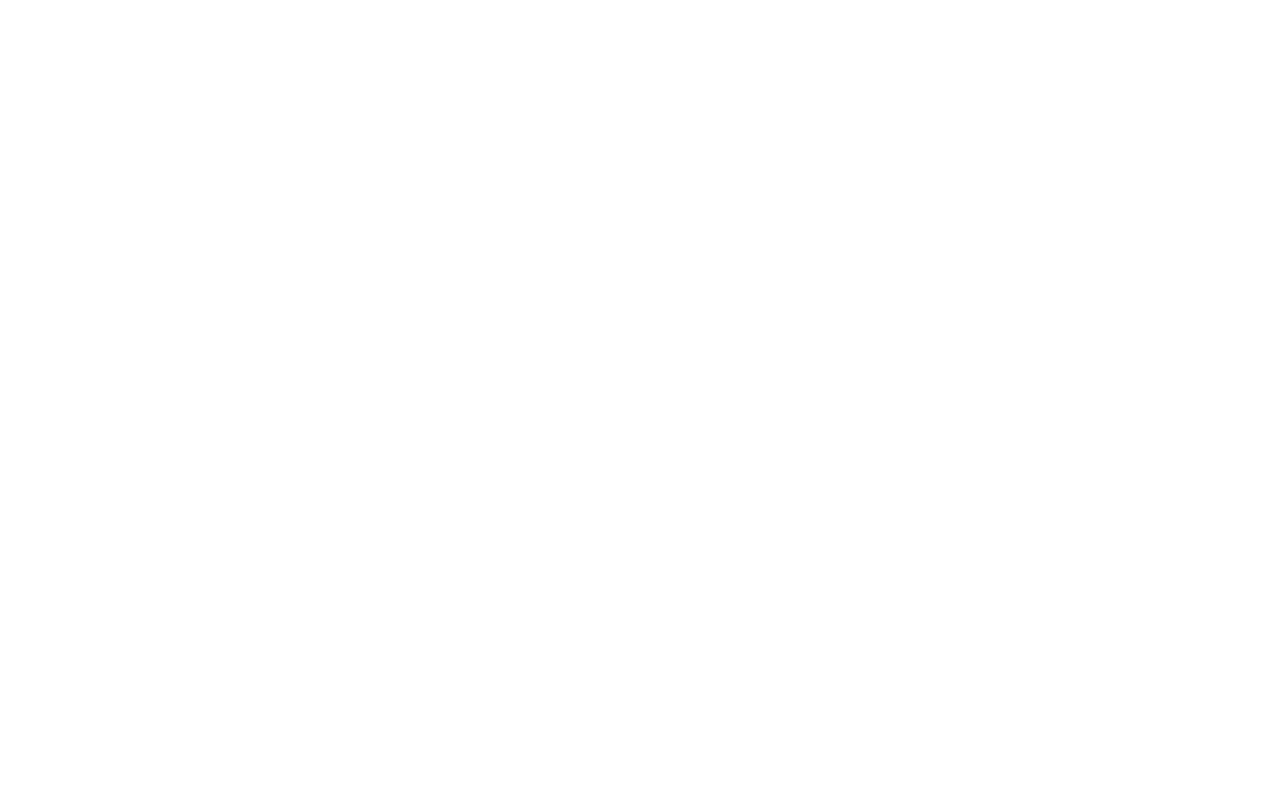
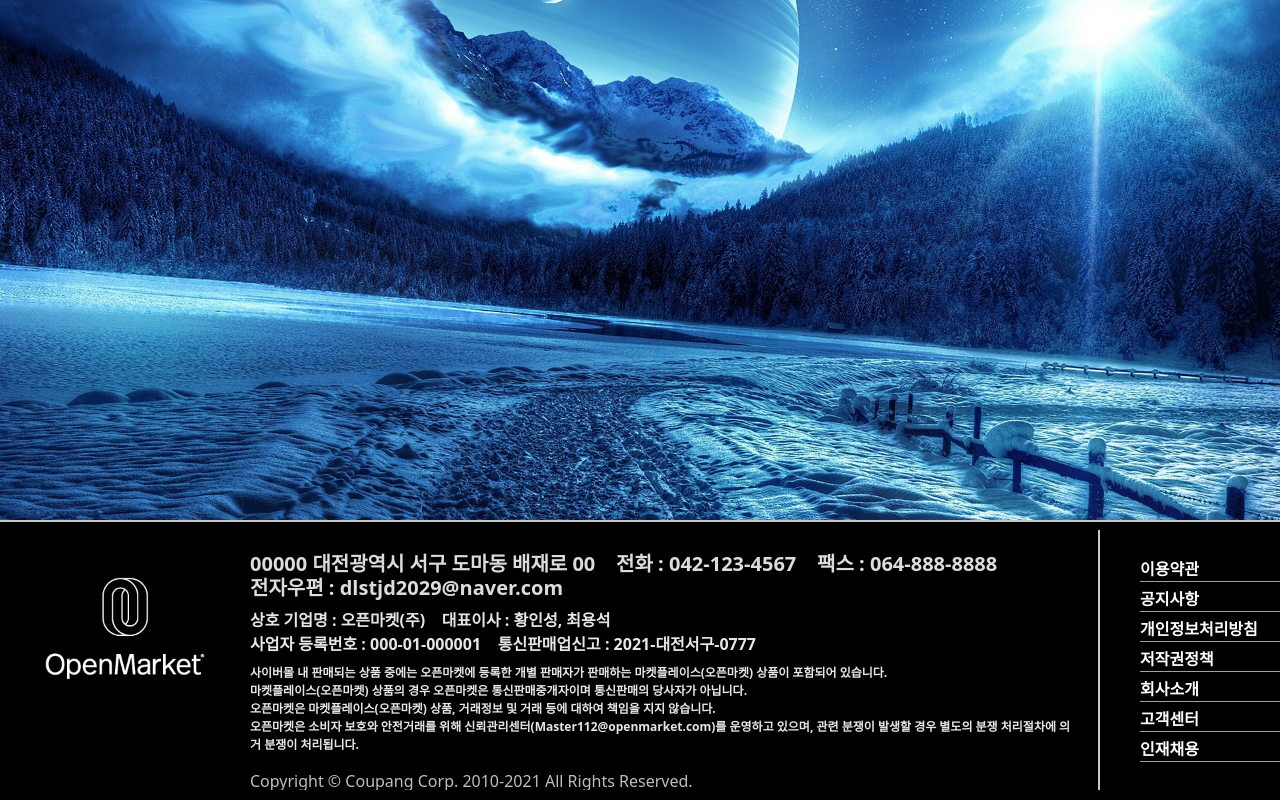
Before and after one commit to HwangInSeong1/Vue-OPMK, a Vue app: page / in a window 1280 px wide. Shown: the part 330-1130 px from the top of the page. Before the commit the page ends 800 px from the top, so only its background shows below. Built offline with nearby package versions, Linux system fonts and the light colour scheme.

Commit message:
Create Footer

```diff
--- a/src/App.vue
+++ b/src/App.vue
@@ -5,18 +5,21 @@
     <div>
       <router-view></router-view>
     </div>
+    <Footer />
   </div>
 </template>
 
 <script>
 import NavBar from './components/NavBar.vue'
 import LoginBar from './components/LoginBar.vue'
+import Footer from './components/Footer.vue'
 
 export default {
   name: 'App',
   components: {
     NavBar,
     LoginBar,
+    Footer,
   }
 }
 </script>
--- /dev/null
+++ b/src/components/Footer.vue
@@ -0,0 +1,51 @@
+<template>
+    <div class="ftcontain">
+        <div class="fttop"></div>
+        <div class="ft">
+            <div class="ftimg">
+                <img src="../assets/underOM.png" width=200px>
+            </div>
+            <div class="ftinfo">
+                <h5>
+                    00000 대전광역시 서구 도마동 배재로 00 &nbsp;&nbsp;
+                    전화 : 042-123-4567 &nbsp;&nbsp;
+                    팩스 : 064-888-8888
+                <br>전자우편 : dlstjd2029@naver.com
+                </h5>
+                    상호 기업명 : 오픈마켓(주) &nbsp;&nbsp;
+                    대표이사 : 황인성, 최용석 <br>
+                    사업자 등록번호 : 000-01-000001 &nbsp;&nbsp;
+                    통신판매업신고 : 2021-대전서구-0777
+
+                    <div class="ftinfo_ct">
+                    사이버몰 내 판매되는 상품 중에는 오픈마켓에 등록한 개별 판매자가 판매하는 마켓플레이스(오픈마켓) 상품이 포함되어 있습니다.
+                    <br>마켓플레이스(오픈마켓) 상품의 경우 오픈마켓은 통신판매중개자이며 통신판매의 당사자가 아닙니다.
+                    <br>오픈마켓은 마켓플레이스(오픈마켓) 상품, 거래정보 및 거래 등에 대하여 책임을 지지 않습니다.
+                    <br>오픈마켓은 소비자 보호와 안전거래를 위해 신뢰관리센터(Master112@openmarket.com)를 운영하고 있으며,
+                    관련 분쟁이 발생할 경우 별도의 분쟁 처리절차에 의거 분쟁이 처리됩니다.
+                    </div>
+                    <div class="cr">Copyright © Coupang Corp. 2010-2021 All Rights Reserved.</div>
+            </div>
+            <div class="ftend">
+                <router-link to=#><span>이용약관</span><br></router-link>
+                <router-link to=#><span>공지사항</span><br></router-link>
+                <router-link to=#><span>개인정보처리방침</span><br></router-link>
+                <router-link to=#><span>저작권정책</span><br></router-link>
+                <router-link to=#><span>회사소개</span><br></router-link>
+                <router-link to=#><span>고객센터</span><br></router-link>
+                <router-link to=#><span>인재채용</span></router-link>
+            </div>
+        </div>
+        <div class="ftbottom"></div>
+    </div>
+</template>
+
+<script>
+export default {
+
+};
+</script>
+
+<style>
+@import url(../css/Footer.css);
+</style>
--- /dev/null
+++ b/src/css/Footer.css
@@ -0,0 +1,85 @@
+.ft {
+    display: flex;
+    width: 100%;
+    height: 260px;
+    /* background-color: rgba(230, 230, 230, 0.671); */
+    background-color: black;
+    color: rgb(230,230,230);
+    padding-left: 25px;
+    font-style:normal;
+}
+
+.fttop, .ftbottom {
+    width:100%;
+    height:10px;
+    /* background-color: rgba(230, 230, 230, 0.671);
+    border-top: 2px solid rgb(187, 187, 187); */
+    background-color: black;
+    border-top: 2px solid rgb(200, 200, 200);
+}
+
+.ftbottom {
+    border-top: none;
+    /* border-bottom: 2px solid rgb(187, 187, 187); */
+}
+
+.ftimg {
+    opacity: 1.0;
+    line-height: 195px;
+}
+
+.ftinfo {
+    flex-grow: 10;
+    margin-left: 25px;
+    padding-top: 22px;
+    padding-bottom: 22px;
+    padding-right: 25px;
+    word-wrap:break-word;
+    overflow: hidden;
+    font-weight: bold;
+}
+.ftinfo > h5{
+    font-weight: bold;
+    /* color: rgb(75, 75, 75); */
+    color: rgb(220, 220, 220);
+}
+
+.ftinfo_ct {
+    padding-top: 8px;
+    padding-bottom: 5px;
+    font-size: 9pt;
+    font-weight: bold;
+}
+
+.cr {
+    /* color:rgb(65, 65, 65); */
+    color: rgb(190, 190, 190);
+    font-weight: normal;
+    padding-top: 10px;
+}
+
+.ftend {
+    flex-grow: 1;
+    /* border-left: 2px solid rgb(187, 187, 187); */
+    border-left: 2px solid rgb(200, 200, 200);
+    padding-left: 40px;
+    width: 200px;
+    padding-top: 22px;
+    padding-bottom: 22px;
+    word-wrap:break-word;
+    overflow: hidden;
+    font-weight: bold;
+}
+
+.ftend > a {
+    /* color: black; */
+    color: white;
+}
+
+.ftend > a > span {
+    display: inline-block;
+    width: 100%;
+    /* border-bottom: 1px solid rgb(160, 160, 160); */
+    border-bottom: 1px solid rgb(160, 160, 160);
+    padding-top: 5px;
+}
--- a/src/views/Home.vue
+++ b/src/views/Home.vue
@@ -1,6 +1,6 @@
 <template>
     <div>
-        <h1>여기가 홈화면</h1>
+        <img src="../assets/Homeimg.jpg" width="100%" object-fit: cover>
     </div>
 </template>
 
```
Also changed, not shown: src/assets/Homeimg.jpg (added), src/assets/underOM.png (added).
